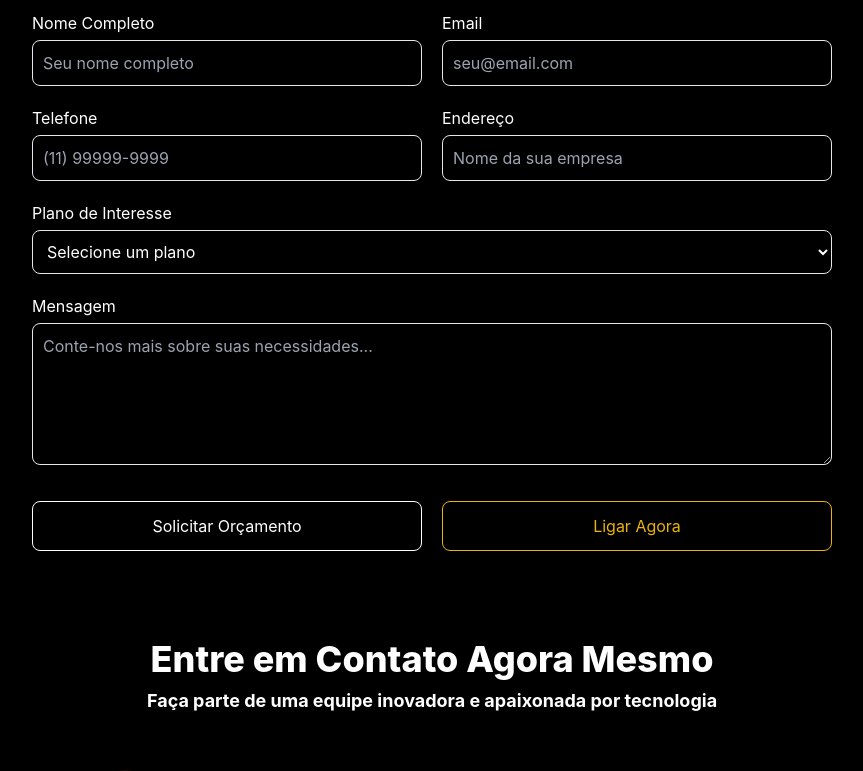
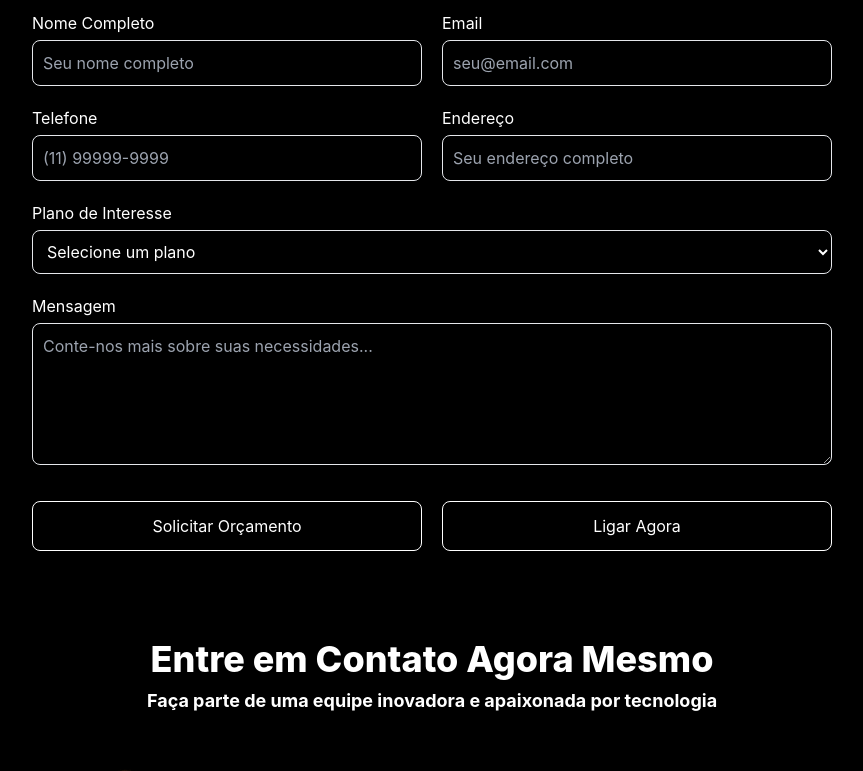
Before and after one commit to soutozk/sitenet, a React (Create React App) app: page / in a window 1280 px wide. Shown: the part 4180-4951 px from the top of the page, without its empty margins (208-1071 px from the left). Built offline with nearby package versions, Linux system fonts and the light colour scheme.

Commit message:
Update ContactForm.jsx

```diff
--- a/src/Components/ContactForm/ContactForm.jsx
+++ b/src/Components/ContactForm/ContactForm.jsx
@@ -74,7 +74,7 @@ const ContactForm = () => {
             value={formData.name}
             onChange={(e) => setFormData({ ...formData, name: e.target.value })}
             placeholder="Seu nome completo"
-            className="w-full mt-[5px] p-[10px] bg-transparent  border rounded-lg"
+            className="w-full mt-[5px] p-[10px] text-white bg-transparent  border rounded-lg"
             required
           />
         </div>
@@ -86,7 +86,7 @@ const ContactForm = () => {
             value={formData.email}
             onChange={(e) => setFormData({ ...formData, email: e.target.value })}
             placeholder="seu@email.com"
-            className="w-full mt-[5px] p-[10px] bg-transparent  border rounded-lg"
+            className="w-full mt-[5px] p-[10px] text-white  bg-transparent  border rounded-lg"
             required
           />
         </div>
@@ -98,7 +98,7 @@ const ContactForm = () => {
             value={formData.phone}
             onChange={(e) => setFormData({ ...formData, phone: e.target.value })}
             placeholder="(11) 99999-9999"
-            className="w-full mt-[5px] p-[10px] bg-transparent  border rounded-lg"
+            className="w-full mt-[5px] p-[10px] text-white  bg-transparent  border rounded-lg"
             required
           />
         </div>
@@ -109,8 +109,8 @@ const ContactForm = () => {
             type="text"
             value={formData.adress}
             onChange={(e) => setFormData({ ...formData, adress: e.target.value })}
-            placeholder="Nome da sua empresa"
-            className="w-full mt-[5px] p-[10px] bg-transparent  border rounded-lg"
+            placeholder="Seu endereço completo"
+            className="w-full mt-[5px] p-[10px] text-white  bg-transparent  border rounded-lg"
           />
         </div>
       </div>
@@ -120,16 +120,23 @@ const ContactForm = () => {
         <select
           value={formData.plan}
           onChange={(e) => setFormData({ ...formData, plan: e.target.value })}
-          className="w-full mt-[5px] p-[10px] text-white bg-transparent  border rounded-lg"
+          className="w-full mt-[5px] p-[10px] text-white bg-transparent border rounded-lg"
           required
         >
-          <option value="">Selecione um plano</option>
+          <option value="" style={{ backgroundColor: "black", color: "white" }}>
+            Selecione um plano
+          </option>
           {plans.map((plan) => (
-            <option key={plan.value} value={plan.value}>
+            <option
+              key={plan.value}
+              value={plan.value}
+              className="bg-black text-white"
+            >
               {plan.label}
             </option>
           ))}
         </select>
+
       </div>
 
       <div className="mt-[20px]">
@@ -139,7 +146,7 @@ const ContactForm = () => {
           onChange={(e) => setFormData({ ...formData, message: e.target.value })}
           placeholder="Conte-nos mais sobre suas necessidades..."
           rows="5"
-          className="w-full mt-[5px] p-[10px] bg-transparent  border rounded-lg"
+          className="w-full mt-[5px] p-[10px] text-white  bg-transparent  border rounded-lg"
         ></textarea>
       </div>
 
@@ -154,7 +161,7 @@ const ContactForm = () => {
           href="https://wa.me/556186781663"
           target="_blank"
           rel="noopener noreferrer"
-          className="flex-1 p-[12px] bg-transparent text-yellow-500 hover:text-black text-center no-underline  border border-yellow-500 hover:border-white  hover:bg-white rounded-lg"
+          className="flex-1 p-[12px] hover:bg-yellow-500 text-white border cursor-pointer bg-transparent duration-300  border-white hover:border-yellow-500 rounded-lg text-center"
         >
           Ligar Agora
         </a>
```
